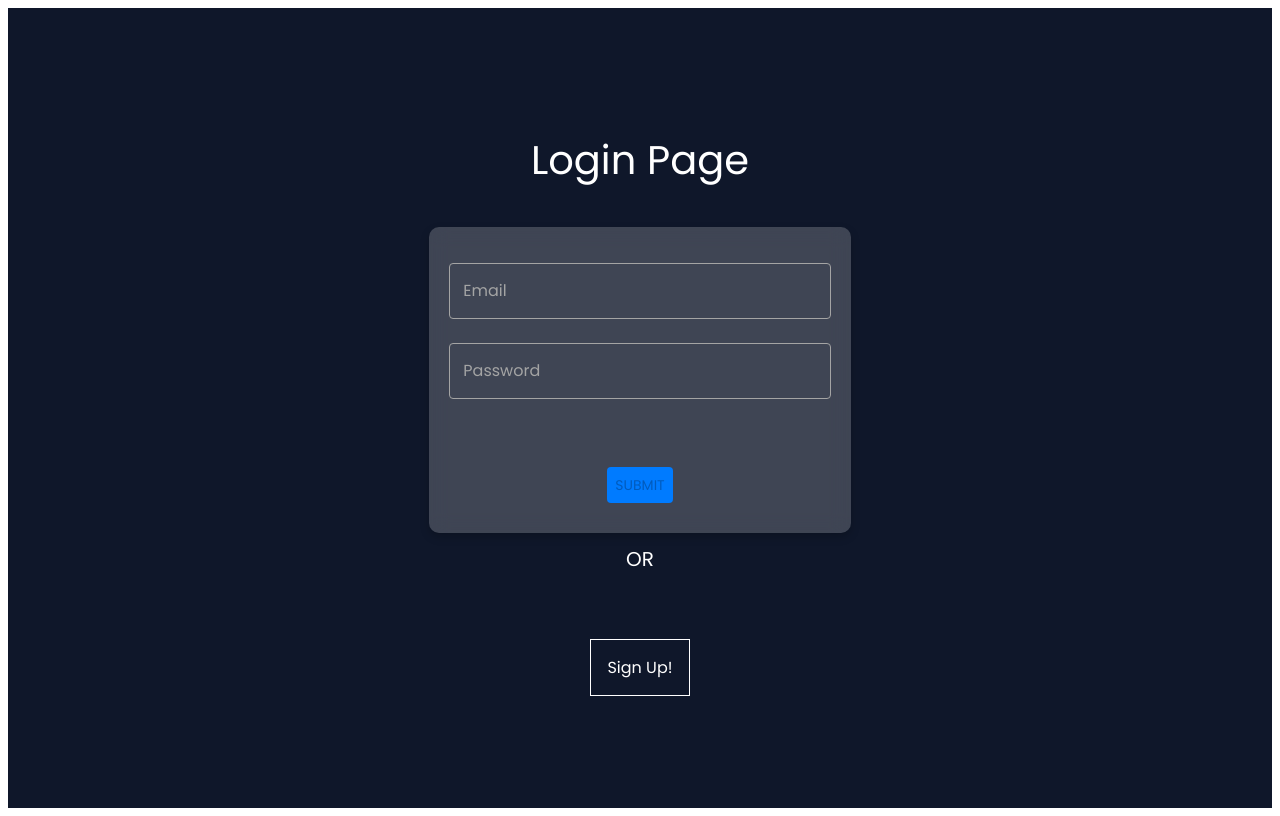
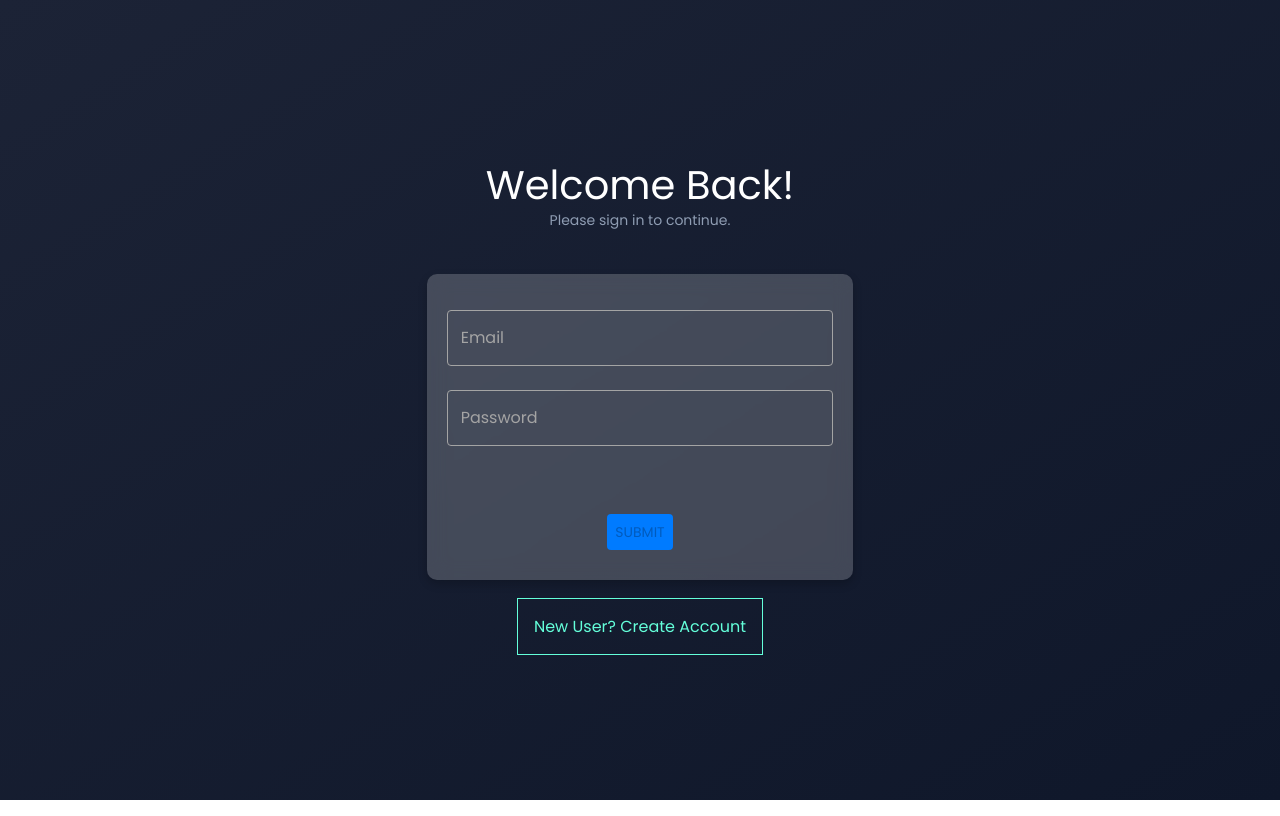
Before and after one commit to ameyachavan007/portfolio-app, a React (Create React App) app: page / in a window 1280 px wide. Built offline with nearby package versions, Linux system fonts and the light colour scheme.

Commit message:
few corrections and improvements
- changed titles for pages
- corrected a server link

```diff
--- /dev/null
+++ b/src/assets/constants.js
@@ -0,0 +1,9 @@
+const PAGE_HEADINGS = {
+    LOGIN: 'Welcome Back!',
+    LOGIN_SUB: 'Please sign in to continue.',
+    SIGN_UP: 'Create Your Portfolio!',
+    SIGN_UP_SUB: "Start here, let's create your account",
+    CAREER_DETAILS: 'Please enter your Portfolio Details'
+  };
+
+  export default PAGE_HEADINGS;
--- /dev/null
+++ b/src/assets/css/Login.css
@@ -0,0 +1,20 @@
+a.links {
+    padding: 1rem;
+    border: 1px solid #64FFDA;
+    color: #64FFDA;
+    text-decoration: none;
+    transition: border-radius 0.1s ease-in-out;
+}
+
+a.links:hover{
+    text-decoration: underline;
+    border-radius: 1rem;
+    border: 2px solid #64FFDA;
+}
+
+.error {
+    color: #ff2216;
+    padding: 0.5rem;
+    border: 1px solid #ff2216;
+    text-align: center;
+}
--- a/src/components/CareerDetails.js
+++ b/src/components/CareerDetails.js
@@ -110,7 +110,7 @@ const CareerDetails = () => {
     if (user) {
       const fetchData = async () => {
         try {
-          let response = await axios.get(`http://localhost:8080/${user.username}/career-details`);
+          let response = await axios.get(`https://portfolio-server-smoky-six.vercel.app/${user.username}/career-details`);
           form.reset({
             firstName: response.data.user.firstName,
             lastName: response.data.user.lastName,
@@ -244,6 +244,7 @@ const CareerDetails = () => {
   const PersonalDetailsForm = () => {
     const { control } = useFormContext();
     return (
+    <Box sx={{ overflowY: 'auto', scrollbarWidth: "0",}}>
       <GlassyBackground>
         <Controller
           control={control}
@@ -351,7 +352,7 @@ const CareerDetails = () => {
             </Tooltip>
           )}
         />
-        <Controller
+        {/* <Controller
           control={control}
           name="instagram"
           rules={{
@@ -372,7 +373,7 @@ const CareerDetails = () => {
               />
             </Tooltip>
           )}
-        />
+        /> */}
         <Controller
           control={control}
           name="twitter"
@@ -418,6 +419,7 @@ const CareerDetails = () => {
           )}
         />
       </GlassyBackground>
+      </Box>
     );
   };
 
@@ -863,7 +865,6 @@ const CareerDetails = () => {
           display: "flex",
           alignItems: "center",
           justifyContent: isSmallScreen ? "space-between" : "center",
-          // position: "relative",
           mb: isSmallScreen ? 2 : 5,
           mt: isSmallScreen ? 2 : 5,
         }}
@@ -905,6 +906,7 @@ const CareerDetails = () => {
       )}
       <Container>
         <GlassyStepper
+
           activeStep={activeStep}
           orientation={isSmallScreen ? "vertical" : "horizontal"}
         >
@@ -919,6 +921,7 @@ const CareerDetails = () => {
             height: isSmallScreen ? "auto" : "50vh",
             overflowY: "auto",
             width: "auto",
+            mt:1
           }}
         >
           {activeStep === steps.length ? (
--- a/src/components/Login.js
+++ b/src/components/Login.js
@@ -1,22 +1,18 @@
 import { Link, useNavigate } from "react-router-dom";
 import React, { useState } from "react";
 import axios from "axios";
-import { useDispatch } from "react-redux";
-import { setAllDetails } from "../redux/userSlice";
-import { Typography, Grid, Box } from "@mui/material";
+import { Typography, Grid, Box, useTheme, useMediaQuery  } from "@mui/material";
 import {
   InputTextField,
   StyledButton,
   GlassyBackground,
 } from "../shared/CustomComponents";
 import CryptoJS from "crypto-js";
-import { useTheme, useMediaQuery } from "@mui/material";
 import { useAuth } from "../utils/auth";
+import PAGE_HEADINGS from "../assets/constants";
+import "../assets/css/Login.css";
 
 const Login = () => {
-  // redux vars
-  const dispatch = useDispatch();
-  // const baseURL = "asg-pg-1-552288781.us-east-1.elb.amazonaws.com";\
   const { login } = useAuth();
 
   const history = useNavigate();
@@ -115,6 +111,8 @@ const Login = () => {
         display: "flex",
         justifyContent: "center",
         alignItems: "center",
+        // background:'linear-gradient(to right bottom, #430089, #82ffa1)'
+        background: 'linear-gradient(to right bottom, #1C2336, #0F172A)'
       }}
     >
       <Grid container xs={10} sm={8} md={6} lg={4} direction={"column"}>
@@ -123,21 +121,31 @@ const Login = () => {
             variant="h4"
             sx={{
               color: "white",
-              mb: 4,
+              // mb: 4,
               textAlign: "center",
               fontSize: { xs: "1.5rem", sm: "2rem", md: "2.5rem" },
             }}
           >
-            Login Page
+            {PAGE_HEADINGS.LOGIN}
+          </Typography>
+          <Typography
+            variant="subtitle2"
+            sx={{
+              color: "#8F9DB3",
+              mb: 4,
+              textAlign: "center",
+              // fontSize: { xs: "1.5rem", sm: "2rem", md: "2.5rem" },
+            }}
+          >
+            {PAGE_HEADINGS.LOGIN_SUB}
           </Typography>
         </Grid>
         <Grid item>
           {error && (
             <div
               className="error"
-              style={{ color: "red", marginBottom: "1rem" }}
             >
-              {JSON.stringify(error)}
+              {error}
             </div>
           )}
           <GlassyBackground>
@@ -178,29 +186,12 @@ const Login = () => {
             </form>
           </GlassyBackground>
         </Grid>
-        <Grid item>
-          <Typography
-            variant="h6"
-            sx={{
-              color: "white",
-              mb: "5rem",
-              textAlign: "center",
-            }}
-          >
-            OR
-          </Typography>
-        </Grid>
-        <Grid item alignSelf={"center"}>
+        <Grid item alignSelf={"center"} sx={{mt: 3}}>
           <Link
             to="/signup"
-            style={{
-              color: "#fff",
-              textDecoration: "none",
-              border: "1px solid white",
-              padding: "1rem",
-            }}
+            className="links"
           >
-            Sign Up!
+            New User? Create Account
           </Link>
         </Grid>
       </Grid>
--- a/src/components/SignUp.js
+++ b/src/components/SignUp.js
@@ -5,8 +5,8 @@ import { useNavigate } from "react-router-dom";
 import { Typography, Grid, Box, useMediaQuery, useTheme } from "@mui/material";
 import { InputTextField, StyledButton } from "../shared/CustomComponents";
 import { useAuth } from "../utils/auth";
-import { useDispatch } from "react-redux";
-import { setAllDetails } from "../redux/userSlice";
+import "../assets/css/Login.css";
+import PAGE_HEADINGS from "../assets/constants";
 import Tooltip from "@mui/material/Tooltip";
 import CryptoJS from "crypto-js";
 import { GlassyBackground } from "../shared/CustomComponents";
@@ -14,7 +14,6 @@ import { GlassyBackground } from "../shared/CustomComponents";
 const SignUp = () => {
   const history = useNavigate();
   const { login } = useAuth();
-  const dispatch = useDispatch();
 
   const [email, setEmail] = useState("");
   const [password, setPassword] = useState("");
@@ -165,12 +164,22 @@ const SignUp = () => {
               variant="h4"
               sx={{
                 color: "white",
-                mb: "5rem",
                 textAlign: "center",
+                fontSize: { xs: "1.5rem", sm: "2rem", md: "2.5rem" },
               }}
             >
-              SignUp Page
+              {PAGE_HEADINGS.SIGN_UP}
             </Typography>
+            <Typography
+            variant="subtitle2"
+            sx={{
+              color: "#8F9DB3",
+              mb: 4,
+              textAlign: "center",
+            }}
+          >
+            {PAGE_HEADINGS.SIGN_UP_SUB}
+          </Typography>
           </Grid>
           <Grid item>
             {error && (
@@ -256,29 +265,12 @@ const SignUp = () => {
               </form>
             </GlassyBackground>
           </Grid>
-          <Grid item>
-            <Typography
-              variant="h6"
-              sx={{
-                color: "white",
-                mb: "5rem",
-                textAlign: "center",
-              }}
-            >
-              OR
-            </Typography>
-          </Grid>
-          <Grid item alignSelf={"center"}>
+          <Grid item alignSelf={"center"} sx={{mt: 3}}>
             <Link
               to="/"
-              style={{
-                color: "#fff",
-                textDecoration: "none",
-                border: "1px solid white",
-                padding: "1rem",
-              }}
+              className="links"
             >
-              Log In!
+              Already a User? Log In!
             </Link>
           </Grid>
         </Grid>
--- a/src/components/UserPage.js
+++ b/src/components/UserPage.js
@@ -69,7 +69,7 @@ const UserPage = () => {
         display="flex"
         justifyContent="center"
         alignItems="center"
-        height="100%"
+        height="100vh"
       >
         <CircularProgress /> {/* Loading indicator */}
       </Box>
--- a/src/shared/CustomComponents.js
+++ b/src/shared/CustomComponents.js
@@ -145,27 +145,27 @@ export const GlassyStepper = styled(Stepper)(({ theme }) => ({
   backdropFilter: "blur(10px)",
   borderRadius: "10px",
   padding: "10px",
-  margin: "1rem",
+  // margin: "1rem",
   width: "auto",
   boxShadow: "0 4px 6px rgba(0, 0, 0, 0.1)",
-  // Responsive styles
-  [theme.breakpoints.down("xs")]: {
-    flexDirection: "column",
-    p: "5px",
-    "& .MuiStepIcon-root": {
-      width: "20px",
-      height: "20px",
-    },
-    "& .MuiSvgIcon-root": {
-      fontSize: "1rem",
-    },
-    "& .MuiStepIcon-root": {
-      fontSize: "1rem",
-    },
-    "& .MuiStepLabel-label": {
-      fontSize: "0.75rem",
-    },
-  },
+  // // Responsive styles
+  // [theme.breakpoints.down("xs")]: {
+  //   flexDirection: "column",
+  //   p: "5px",
+  //   "& .MuiStepIcon-root": {
+  //     width: "20px",
+  //     height: "20px",
+  //   },
+  //   "& .MuiSvgIcon-root": {
+  //     fontSize: "1rem",
+  //   },
+  //   "& .MuiStepIcon-root": {
+  //     fontSize: "1rem",
+  //   },
+  //   "& .MuiStepLabel-label": {
+  //     fontSize: "0.75rem",
+  //   },
+  // },
 }));
 
 export const GlassyBackground = styled(Box)({
@@ -174,7 +174,8 @@ export const GlassyBackground = styled(Box)({
   borderRadius: "10px",
   padding: "20px",
   margin: "10px 0",
-  boxShadow: "0 4px 10px rgba(0, 0, 0, 0.2)", // Adjust shadow blur and spread here
+  boxShadow: "0 4px 10px rgba(0, 0, 0, 0.2)",
+  overflow: 'hidden',
 });
 
 export const StyledButton = styled(Button)({
--- a/src/styles.css
+++ b/src/styles.css
@@ -1,3 +1,8 @@
+* {
+  margin: 0;
+  padding: 0;
+}
+
 body{
   font-family: 'Poppins', sans-serif;
 }
```
